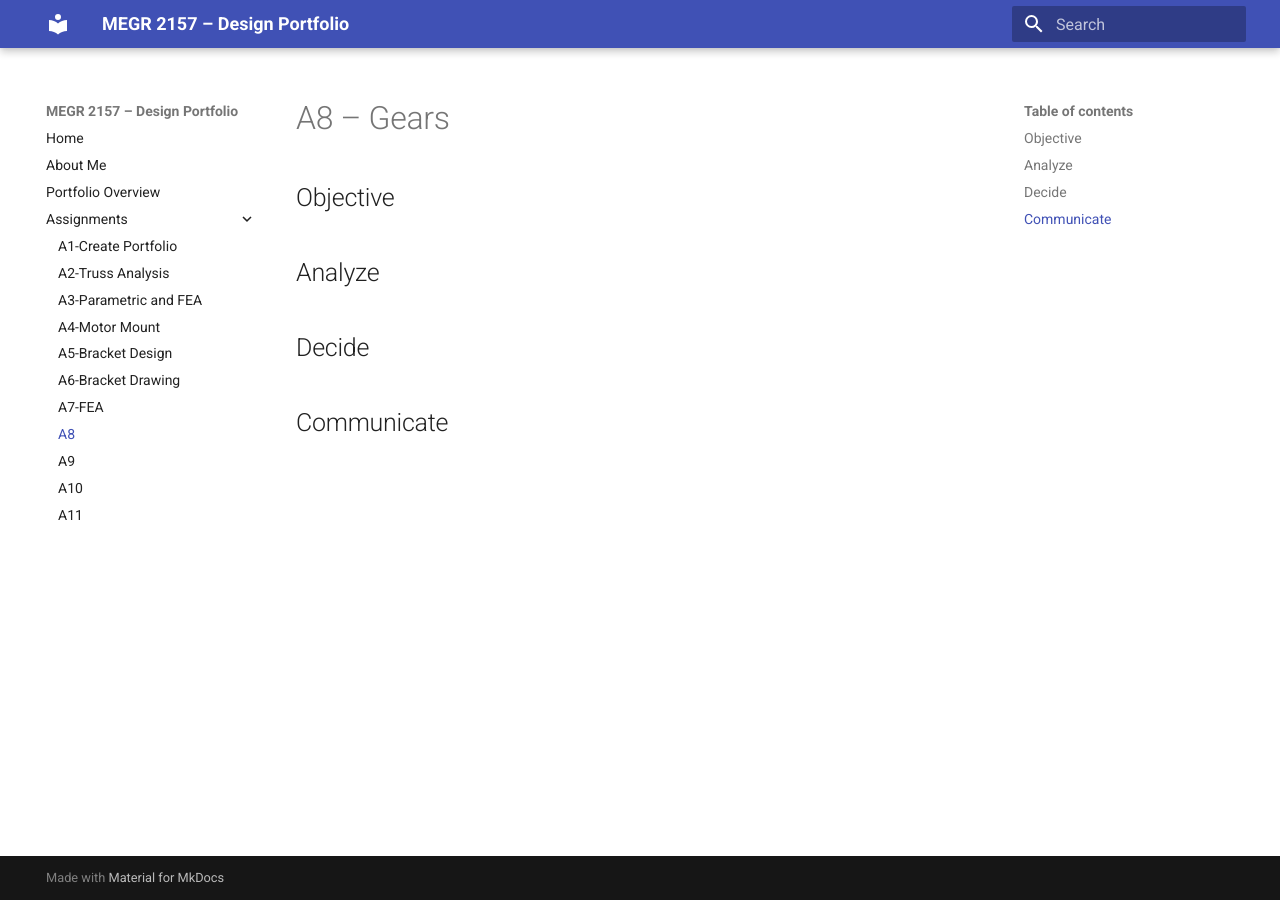
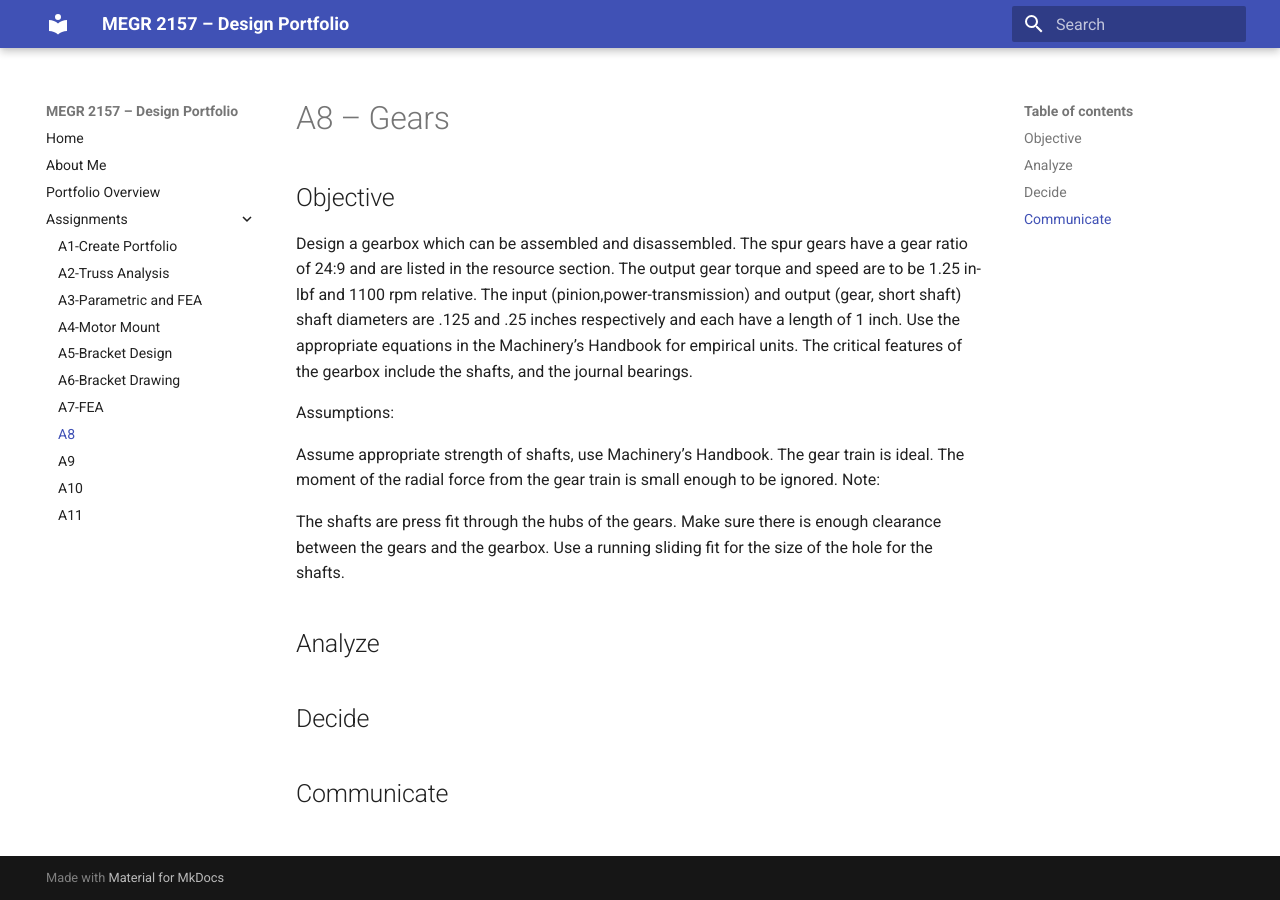
Before and after one commit to Jeffrey-Mendoza/megr2157-portfolio, an MkDocs documentation site: the page built from docs/assignments/A08/index.md, in a window 1280 px wide. Built offline with MkDocs 1.6.1 and Material for MkDocs 9.7.7, drawn with Linux system fonts in a browser that asks for light colours.

Commit message:
Expand A8 gearbox design with specifications and assumptions
Added detailed design specifications and assumptions for the gearbox project.

```diff
--- a/docs/assignments/A08/index.md
+++ b/docs/assignments/A08/index.md
@@ -1,6 +1,19 @@
 # A8 – Gears
 
 ## Objective
+
+Design a gearbox which can be assembled and disassembled. The spur gears have a gear ratio of 24:9 and are listed in the resource section. The output gear torque and speed are to be 1.25 in-lbf and 1100 rpm relative. The input (pinion,power-transmission) and output (gear, short shaft) shaft diameters are .125 and .25 inches respectively and each have a length of 1 inch. Use the appropriate equations in the Machinery’s Handbook for empirical units. The critical features of the gearbox include the shafts, and the journal bearings.
+
+Assumptions:
+
+Assume appropriate strength of shafts, use Machinery’s Handbook.
+The gear train is ideal.
+The moment of the radial force from the gear train is small enough to be ignored.
+Note:
+
+The shafts are press fit through the hubs of the gears.
+Make sure there is enough clearance between the gears and the gearbox.
+Use a running sliding fit for the size of the hole for the shafts.
 
 
 ## Analyze
```
